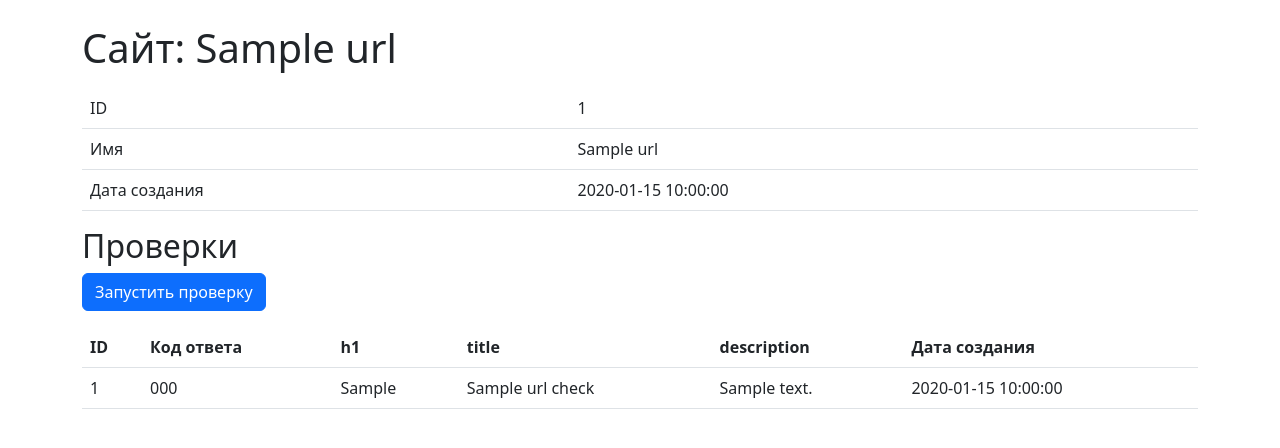
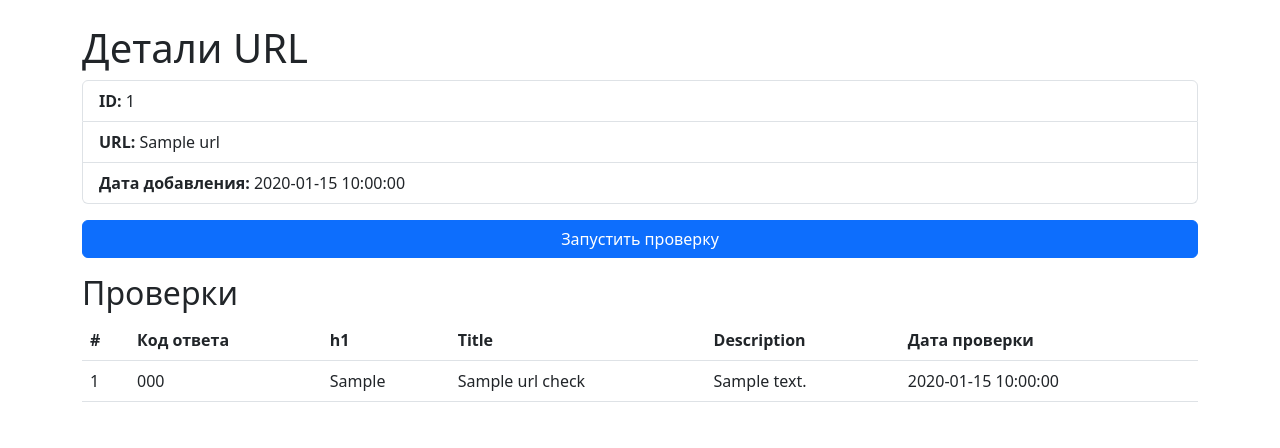
Before and after one commit to ESKolpakov/python-project-83, a Flask app: page /urls/1 in a window 1280 px wide. Shown: the part 56-504 px from the top of the page. Run offline with Flask 2, Linux system fonts and the light colour scheme; a database or web service that is not in the repository returns one stand-in record (values such as "Sample title"); some libraries are stand-ins or nearby versions.

Commit message:
Fix app.py, and *.html files

```diff
--- a/page_analyzer/app.py
+++ b/page_analyzer/app.py
@@ -1,5 +1,6 @@
 import os
 from datetime import datetime
+from urllib.parse import urlparse, urlunparse
 
 import requests
 import psycopg2
@@ -18,6 +19,25 @@ app = Flask(__name__)
 app.config["SECRET_KEY"] = SECRET_KEY
 
 
+def normalize_url(url: str) -> str:
+    """
+    Приводит URL к стандартному виду: схема и домен в нижнем регистре,
+    удаляет завершающий слэш, если он не является корневым.
+    """
+    try:
+        parsed = urlparse(url)
+        if not parsed.scheme:
+            return ""
+        scheme = parsed.scheme.lower()
+        netloc = parsed.netloc.lower()
+        path = parsed.path if parsed.path else "/"
+        if path != "/" and path.endswith("/"):
+            path = path.rstrip("/")
+        return urlunparse((scheme, netloc, path, parsed.params, parsed.query, parsed.fragment))
+    except Exception:
+        return ""
+
+
 def get_db_connection():
     """Устанавливает соединение с базой данных."""
     conn = psycopg2.connect(DATABASE_URL)
@@ -27,32 +47,31 @@ def get_db_connection():
 @app.route("/", methods=["GET", "POST"])
 def index():
     """
-    Главная страница:
-    - GET: отображает форму для ввода URL
-    - POST: обрабатывает добавление нового URL
+    Главная страница.
+    GET — отображает форму для ввода URL.
+    POST — обрабатывает добавление нового URL.
     """
     if request.method == "POST":
-        url = request.form.get("url", "").strip()
-        if not url:
+        url_input = request.form.get("url", "").strip()
+        normalized = normalize_url(url_input)
+        if not normalized:
             flash("Некорректный URL", "error")
-        elif len(url) > 255:
+        elif len(normalized) > 255:
             flash("URL превышает 255 символов", "error")
         else:
             try:
                 conn = get_db_connection()
                 cur = conn.cursor()
-                # Проверяем, существует ли уже такой URL
-                cur.execute("SELECT id FROM urls WHERE name = %s", (url,))
+                cur.execute("SELECT id FROM urls WHERE name = %s", (normalized,))
                 existing = cur.fetchone()
                 if existing:
                     flash("Страница уже существует", "info")
                     cur.close()
                     conn.close()
                     return redirect(url_for("show_url", url_id=existing[0]))
-                # Добавляем URL
                 cur.execute(
                     "INSERT INTO urls (name, created_at) VALUES (%s, %s) RETURNING id",
-                    (url, datetime.now())
+                    (normalized, datetime.now())
                 )
                 new_id = cur.fetchone()[0]
                 conn.commit()
@@ -60,25 +79,19 @@ def index():
                 cur.close()
                 conn.close()
                 return redirect(url_for("show_url", url_id=new_id))
-            except Exception:
-                flash("Ошибка при добавлении URL", "error")
+            except Exception as e:
+                flash(f"Ошибка при добавлении URL: {e}", "error")
     return render_template("index.html")
 
 
 @app.route("/urls")
 def list_urls():
-    """
-    Страница со списком добавленных URL.
-    Для каждого URL выводится информация о последней проверке (если есть).
-    """
+    """Страница со списком добавленных URL."""
     try:
         conn = get_db_connection()
         cur = conn.cursor()
-        # Получаем список всех URL
         cur.execute("SELECT id, name, created_at FROM urls ORDER BY id DESC")
         urls = cur.fetchall()
-
-        # Получаем последнюю проверку для каждого URL через подзапрос
         cur.execute("""
             SELECT url_id, status_code, created_at
             FROM url_checks
@@ -89,7 +102,6 @@ def list_urls():
             )
         """)
         checks_data = cur.fetchall()
-        # Формируем словарь: last_checks[url_id] = {status_code, created_at}
         last_checks = {}
         for row in checks_data:
             url_id, status_code, created_at = row
@@ -99,8 +111,8 @@ def list_urls():
             }
         cur.close()
         conn.close()
-    except Exception:
-        flash("Ошибка при получении данных", "error")
+    except Exception as e:
+        flash(f"Ошибка при получении данных: {e}", "error")
         urls = []
         last_checks = {}
     return render_template("urls.html", urls=urls, last_checks=last_checks)
@@ -108,10 +120,7 @@ def list_urls():
 
 @app.route("/urls/<int:url_id>")
 def show_url(url_id):
-    """
-    Детальная страница для URL.
-    Отображает информацию о выбранном URL и список его проверок.
-    """
+    """Детальная страница URL и его проверок."""
     try:
         conn = get_db_connection()
         cur = conn.cursor()
@@ -131,18 +140,15 @@ def show_url(url_id):
         checks = cur.fetchall()
         cur.close()
         conn.close()
-    except Exception:
-        flash("Ошибка при получении данных", "error")
+    except Exception as e:
+        flash(f"Ошибка при получении данных: {e}", "error")
         return redirect(url_for("index"))
     return render_template("url_detail.html", url=url_data, checks=checks)
 
 
 @app.route("/urls/<int:url_id>/checks", methods=["POST"])
 def check_url(url_id):
-    """
-    Выполняет проверку URL, извлекает SEO-данные (h1, title, meta description)
-    и сохраняет результат в базу.
-    """
+    """Выполняет проверку URL и сохраняет SEO-данные."""
     try:
         conn = get_db_connection()
         cur = conn.cursor()
@@ -178,8 +184,8 @@ def check_url(url_id):
         flash("Страница успешно проверена", "success")
         cur.close()
         conn.close()
-    except Exception:
-        flash("Ошибка при проверке страницы", "error")
+    except Exception as e:
+        flash(f"Ошибка при проверке страницы: {e}", "error")
     return redirect(url_for("show_url", url_id=url_id))
 
 
--- a/page_analyzer/templates/base.html
+++ b/page_analyzer/templates/base.html
@@ -1,4 +1,3 @@
-<!-- page_analyzer/templates/base.html -->
 <!DOCTYPE html>
 <html lang="ru">
   <head>
@@ -10,53 +9,30 @@
     />
   </head>
   <body>
-    <!-- Навигационная панель (navbar) -->
     <nav class="navbar navbar-expand-lg navbar-dark bg-dark">
       <div class="container">
-        <a class="navbar-brand" href="{{ url_for('index') }}">
-          Анализатор страниц
-        </a>
-        <button
-          class="navbar-toggler"
-          type="button"
-          data-bs-toggle="collapse"
-          data-bs-target="#navbarNav"
-          aria-controls="navbarNav"
-          aria-expanded="false"
-          aria-label="Переключить навигацию"
-        >
-          <span class="navbar-toggler-icon"></span>
-        </button>
-        <div class="collapse navbar-collapse" id="navbarNav">
+        <a class="navbar-brand" href="{{ url_for('index') }}">Анализатор страниц</a>
+        <div class="collapse navbar-collapse">
           <ul class="navbar-nav ms-auto">
             <li class="nav-item">
-              <a class="nav-link" href="{{ url_for('list_urls') }}">
-                Сайты
-              </a>
+              <a class="nav-link" href="{{ url_for('list_urls') }}">Сайты</a>
             </li>
           </ul>
         </div>
       </div>
     </nav>
-
-    <!-- Основной контейнер -->
-    <div class="container py-4">
-      <!-- Вывод flash-сообщений (ошибки, успехи) -->
+    <div class="container mt-4">
       {% with messages = get_flashed_messages(with_categories=true) %}
         {% if messages %}
           {% for category, message in messages %}
-            <div class="alert alert-{{ category }} mt-3">
-              {{ message }}
-            </div>
+            <div class="alert alert-{{ category }} mt-3">{{ message }}</div>
           {% endfor %}
         {% endif %}
       {% endwith %}
-
       {% block content %}{% endblock %}
     </div>
-
     <script
-      src="https://cdn.jsdelivr.net/npm/bootstrap@5.3.0/dist/js/bootstrap.bundle.min.js"
-    ></script>
+      src="https://cdn.jsdelivr.net/npm/bootstrap@5.3.0/dist/js/bootstrap.bundle.min.js">
+    </script>
   </body>
 </html>
--- a/page_analyzer/templates/url_detail.html
+++ b/page_analyzer/templates/url_detail.html
@@ -1,58 +1,42 @@
-<!-- page_analyzer/templates/url_detail.html -->
 {% extends "base.html" %}
 
 {% block title %}Детали URL{% endblock %}
 
 {% block content %}
-<h1>Сайт: {{ url[1] }}</h1>
-<table class="table mt-3">
-  <tbody>
-    <tr>
-      <td>ID</td>
-      <td>{{ url[0] }}</td>
-    </tr>
-    <tr>
-      <td>Имя</td>
-      <td>{{ url[1] }}</td>
-    </tr>
-    <tr>
-      <td>Дата создания</td>
-      <td>{{ url[2] }}</td>
-    </tr>
-  </tbody>
-</table>
-
+<h1>Детали URL</h1>
+<ul class="list-group mb-3">
+  <li class="list-group-item"><strong>ID:</strong> {{ url[0] }}</li>
+  <li class="list-group-item"><strong>URL:</strong> {{ url[1] }}</li>
+  <li class="list-group-item"><strong>Дата добавления:</strong> {{ url[2] }}</li>
+</ul>
+<form action="{{ url_for('check_url', url_id=url[0]) }}" method="post" class="mb-3">
+  <input type="submit" value="Запустить проверку" class="btn btn-primary w-100" />
+</form>
+{% if checks %}
 <h2>Проверки</h2>
-<form
-  action="{{ url_for('check_url', url_id=url[0]) }}"
-  method="post"
-  class="mb-3"
->
-  <button type="submit" class="btn btn-primary">Запустить проверку</button>
-</form>
-
 <table class="table" data-test="checks">
   <thead>
     <tr>
-      <th>ID</th>
+      <th>#</th>
       <th>Код ответа</th>
       <th>h1</th>
-      <th>title</th>
-      <th>description</th>
-      <th>Дата создания</th>
+      <th>Title</th>
+      <th>Description</th>
+      <th>Дата проверки</th>
     </tr>
   </thead>
   <tbody>
     {% for check in checks %}
     <tr>
       <td>{{ loop.index }}</td>
-      <td>{{ check[0] }}</td> <!-- status_code -->
-      <td>{{ check[1] }}</td> <!-- h1 -->
-      <td>{{ check[2] }}</td> <!-- title -->
-      <td>{{ check[3] }}</td> <!-- description -->
-      <td>{{ check[4] }}</td> <!-- created_at -->
+      <td>{{ check[0] }}</td>
+      <td>{{ check[1] }}</td>
+      <td>{{ check[2] }}</td>
+      <td>{{ check[3] }}</td>
+      <td>{{ check[4] }}</td>
     </tr>
     {% endfor %}
   </tbody>
 </table>
+{% endif %}
 {% endblock %}
```
Also changed, not shown: page_analyzer/templates/urls.html (+5 -12 lines).
